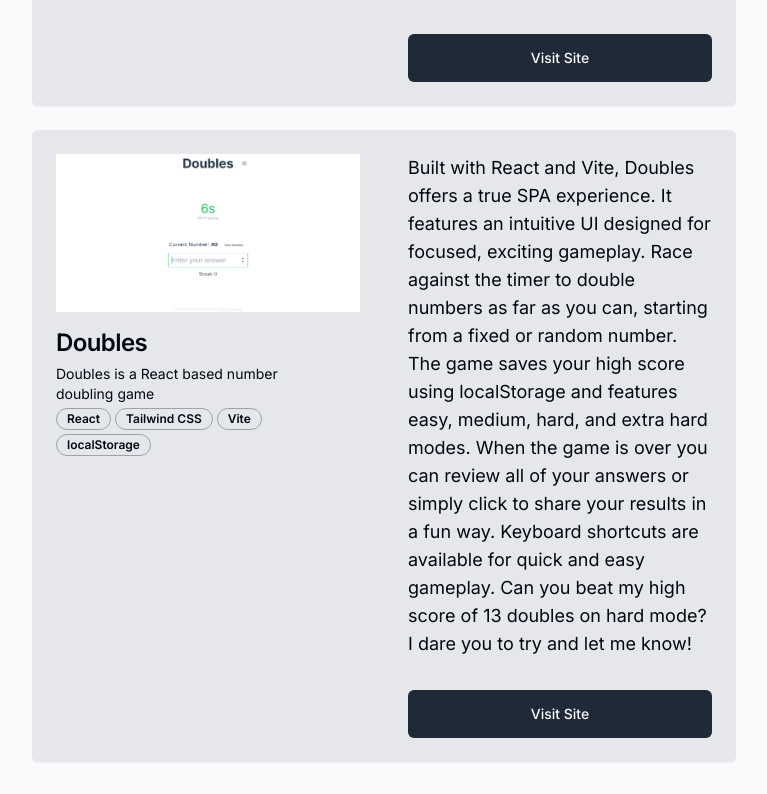
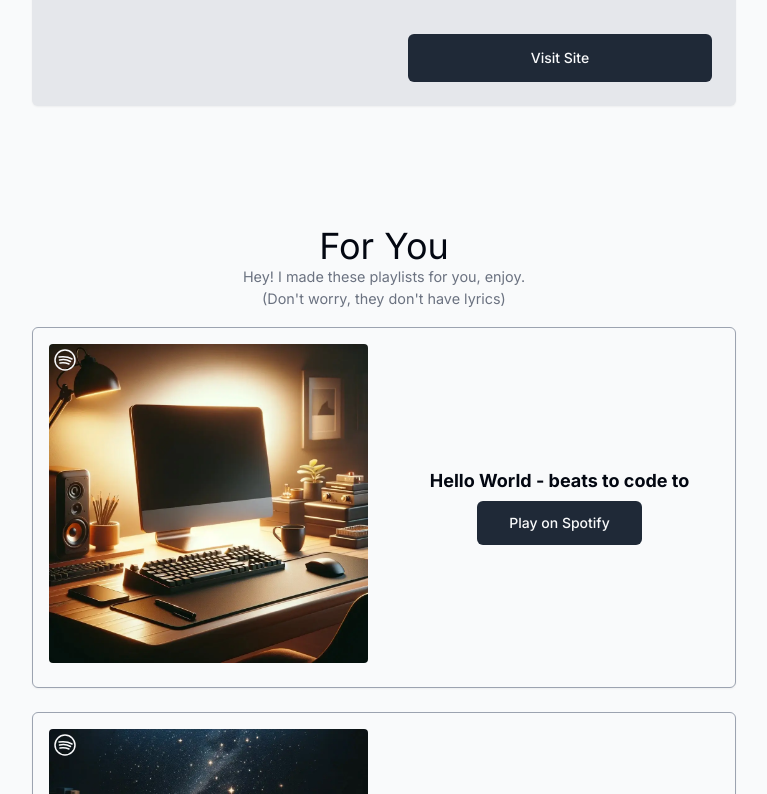
Before and after one commit to patriciosebastian/personal-website, a Next.js app: page / in a window 1280 px wide. Shown: the part 2906-3700 px from the top of the page, without its empty margins (256-1023 px from the left). Built offline with nearby package versions, Linux system fonts and the light colour scheme; no server answers; the database is empty.

Commit message:
commenting out doubles game from featured projects for now

```diff
--- a/src/app/page.jsx
+++ b/src/app/page.jsx
@@ -258,7 +258,7 @@ export default async function Home() {
         </Card>
 
         {/* 4. */}
-        <Card className="max-w-md lg:flex lg:max-w-3xl mx-auto">
+        {/* <Card className="max-w-md lg:flex lg:max-w-3xl mx-auto">
           <CardHeader className="lg:w-1/2">
             <Image src={Doubles} className="mb-4" alt="Doubles game home page" />
             <CardTitle>Doubles</CardTitle>
@@ -276,7 +276,7 @@ export default async function Home() {
             </p>
             <a href="https://playdoubles.org" target='_blank' className={buttonVariants({ variant: "default" }) + ` h-12 justify-center lg:flex lg:mx-auto`}>Visit Site</a>
           </CardContent>
-        </Card>
+        </Card> */}
       </div>
 
       <Spacer />
```
